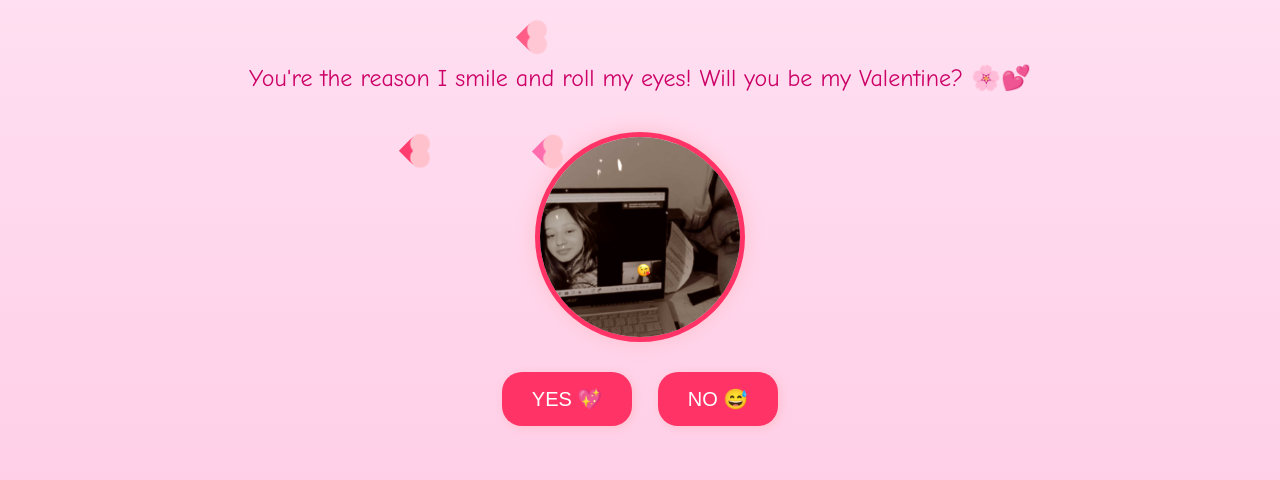
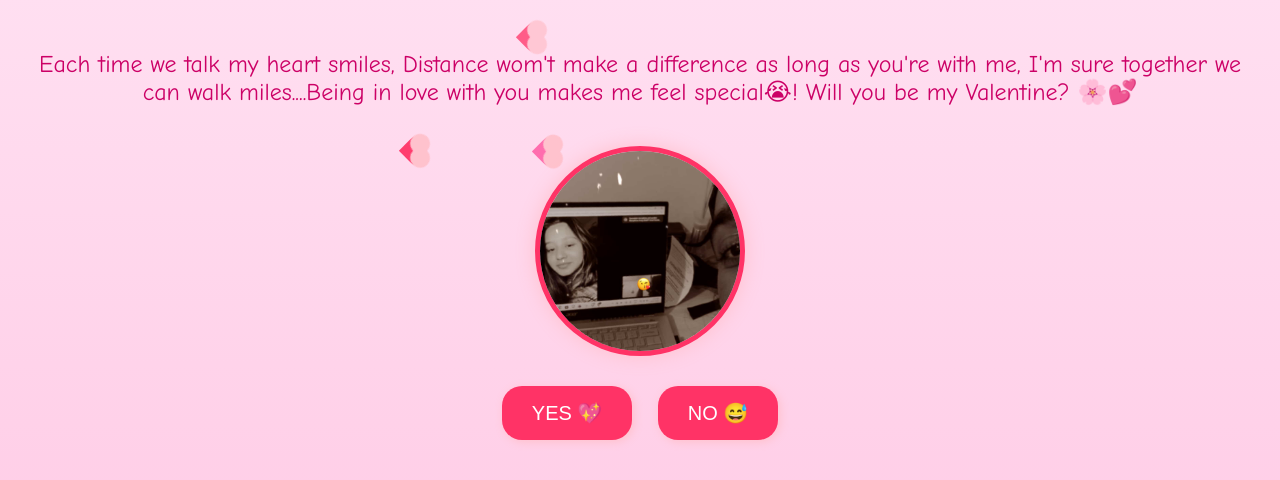
Before and after one commit to pkit25bsrd-dot/sameeka, a plain HTML site: page index.html in a window 1280 px wide. Shown: the part 220-700 px from the top of the page. Drawn offline with Linux system fonts and the light colour scheme.

Commit message:
Revise Valentine's message in index.html
Updated Valentine's message to be more heartfelt.

```diff
--- a/index.html
+++ b/index.html
@@ -96,7 +96,7 @@
 <body>
 
   <h1>Hey Alsu 🐰💘</h1> <!-- Replace with his name -->
-  <p>You're the reason I smile and roll my eyes! Will you be my Valentine? 🌸💕</p>
+  <p>Each time we talk my heart smiles, Distance wom't make a difference as long as you're with me, I'm sure together we can walk miles....Being in love with you makes me feel special😭! Will you be my Valentine? 🌸💕</p>
 
   <!-- Cute photo placeholder -->
   <img src="meeka.JPG" alt="❤️">
```
